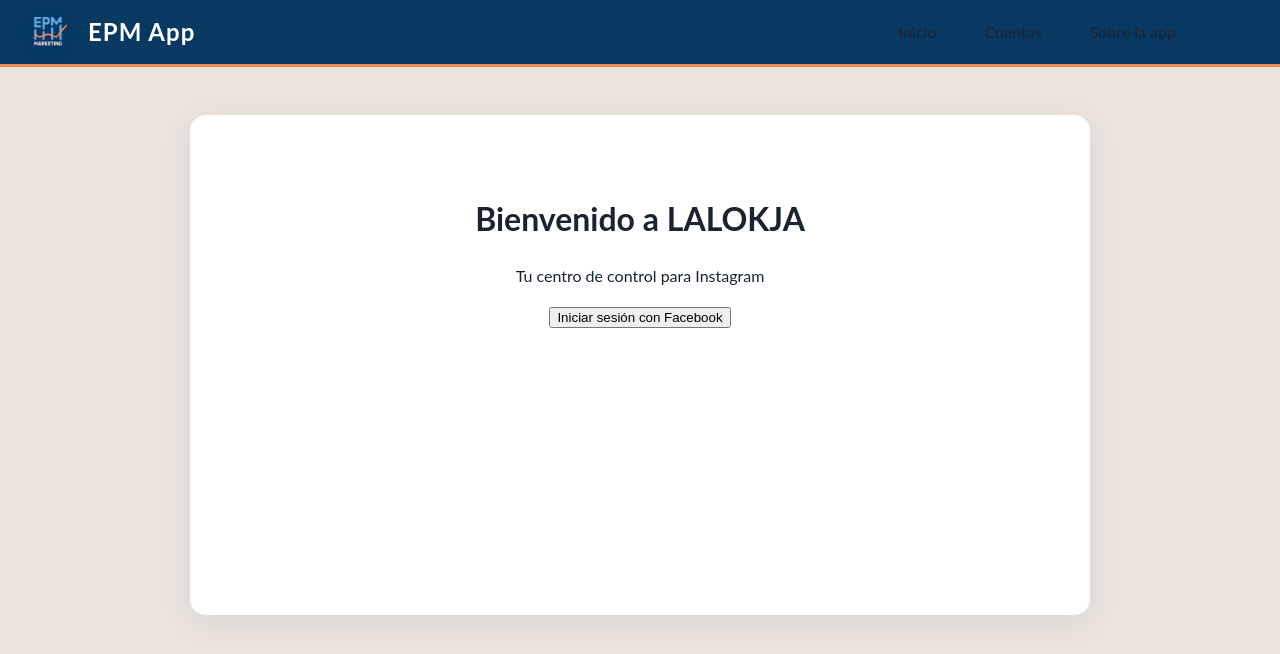
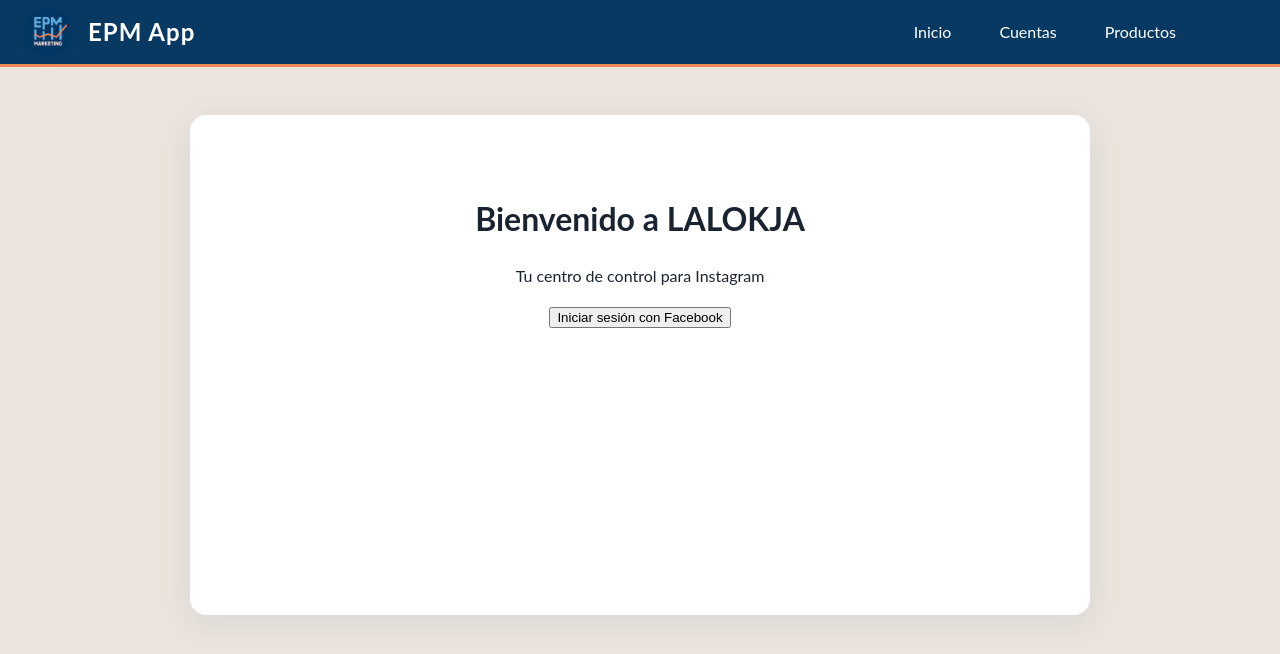
Before and after one commit to Leacou/epm-app-v2, a React (Vite) app in the folder frontend/: page / in a window 1280 px wide. Shown: the top 654 px of the page. Built offline with nearby package versions, Linux system fonts and the light colour scheme; some icons are missing.

Commit message:
sumo solicitud de reporte2

```diff
--- a/frontend/src/components/AppLayout.jsx
+++ b/frontend/src/components/AppLayout.jsx
@@ -14,7 +14,7 @@ import { Link, useNavigate } from "react-router-dom";
 const menuItems = [
   { text: 'Inicio', icon: <HomeIcon />, link: '/' },
   { text: 'Cuentas', icon: <InstagramIcon />, link: '/accounts' },
-  { text: 'Sobre la app', icon: <InfoIcon />, link: '/about' },
+  { text: 'Productos', icon: <InfoIcon />, link: '/user-home' },
   // Puedes agregar más links aquí
 ];
 
@@ -102,7 +102,7 @@ export default function AppLayout({ children }) {
                 >
                   {item.icon}
                   {/* No hace falta poner color en Typography, hereda del Box */}
-                  <Typography variant="body1" sx={{ ml: 1 }}>{item.text}</Typography>
+                  <Typography variant="body1" sx={{ ml: 1, color: "#fff" }}>{item.text}</Typography>
                 </Box>
               ))
             }
--- a/frontend/src/features/reports/components/SolicitaReporte.jsx
+++ b/frontend/src/features/reports/components/SolicitaReporte.jsx
@@ -8,7 +8,7 @@ const REQUEST_TYPES = [
 ];
 
 // Pega aquí tu URL del webhook de Google Apps Script
-const WEBHOOK_URL = "https://script.google.com/macros/s/AKfycbwH15nUWPkxJvOa1KHK1DwMDYIb_BfAJviP_x2NnAMY_evausYtKQaxl_t1izjRWWw/exec";
+const WEBHOOK_URL = "https://script.google.com/macros/s/AKfycbxrm9J8YyZOuOLpG3eU1FSveDvO68cZCOd4uz2FqTGHLKSsVSyOo8wrNZFoXUDK4TM/exec";
 
 export default function SolicitaReporte() {
   const [form, setForm] = useState({
```
